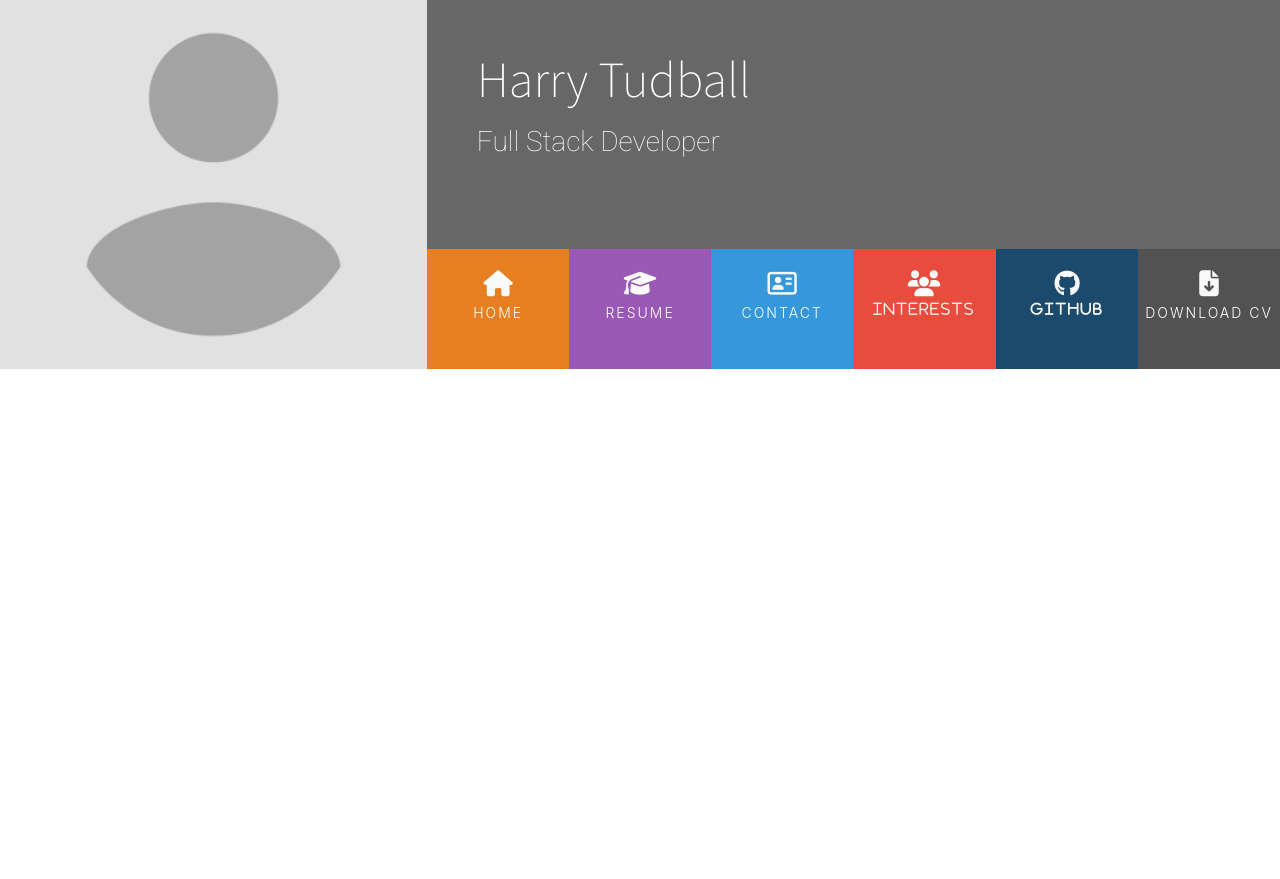
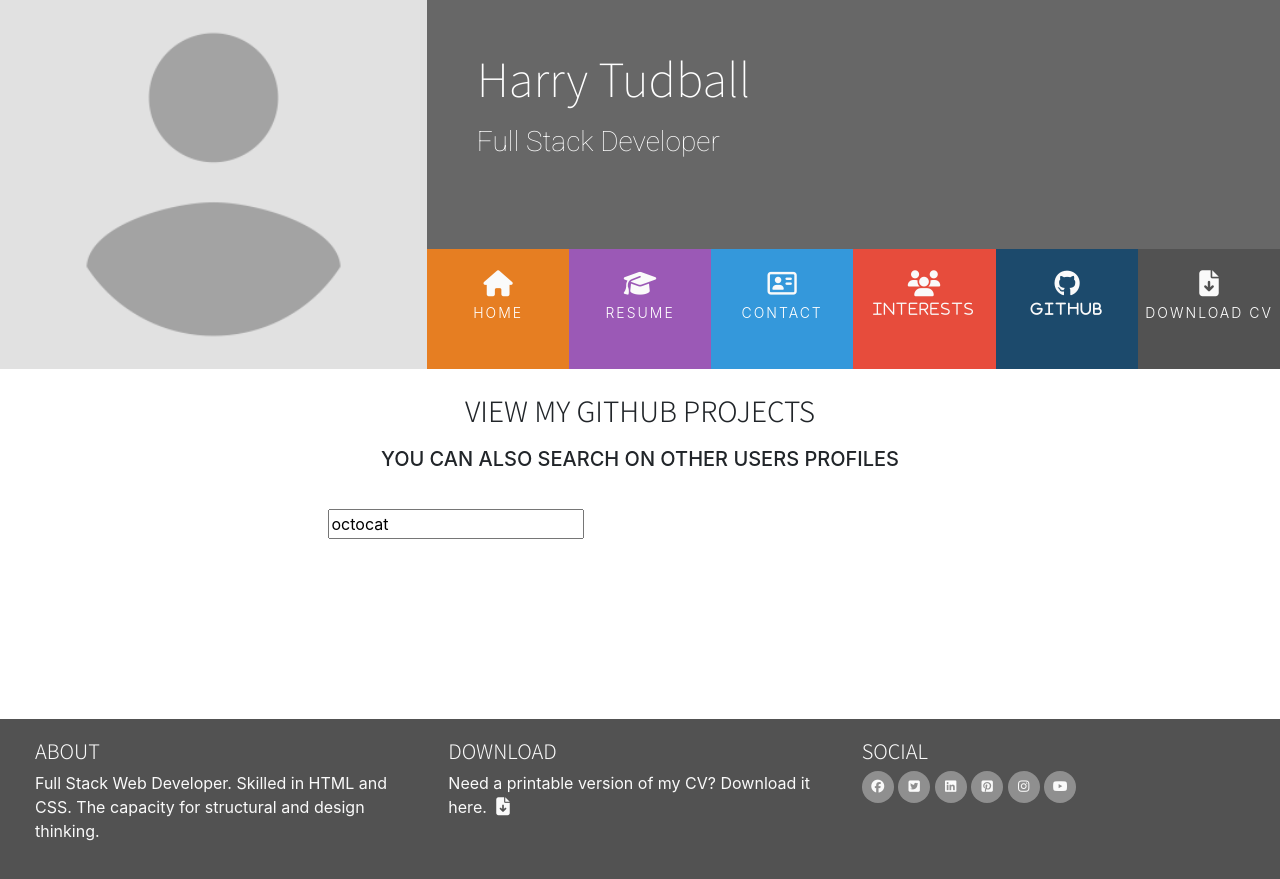
Before and after one commit to OniAkuma96/Resume-Project, a plain HTML site: page github.html in a window 1280 px wide. Before the commit the page ends 800 px from the top, so only its background shows below. Drawn offline with nearby package versions, Linux system fonts and the light colour scheme.

Commit message:
render user infomation from github

```diff
--- /dev/null
+++ b/assets/js/github-infomation.js
@@ -0,0 +1,46 @@
+function userInfomationHTML(user) {
+    return `
+        <h2>${user.name}
+            <span class="small-name">
+                (@<a href="${user.html_url}" target="_blank">${user.login}</a>)
+            </span>
+        </h2>
+        <div class="gh-content">
+            <div class="gh-avatar">
+                <a href="${user.html_url}" target="_blank">
+                    <img src="${user.avatar_url}" width="80" height="80" alt="${user.login}">
+                </a>
+            </div>
+            <p>Followers: ${user.followers} - Following ${user.following} <br> Repos: ${user.public_repos}</p>
+        </div>`;
+}
+
+function fetchGitHubInfomation(event) {
+
+    var username = $("#gh-username").val();
+    if (!username) {
+        $("#gh-user-data").html(`<h2>Please enter a GitHub username</h2>`);
+        return;
+    }
+
+    $("#gh-user-data").html(
+        `<div id="loader">
+            <img src="assets/css/loader.gif" alt="loading...">
+        </div>`
+    );
+
+    $.when(
+        $.getJSON(`https://api.github.com/users/${username}`)
+    ).then(
+        function(response) {
+            var userData = response;
+            $("#gh-user-data").html(userInfomationHTML(userData));
+        }, function(errorResponse) {
+            if (errorResponse.status === 404) {
+                $("#gh-user-data").html(`<h2>No info found for user ${username}</h2>`)
+            } else {
+                console.log(errorResponse);
+                $("#gh-user-data").html(`<h2>Error: ${errorResponse.responseJSON.message}</h2>`);
+            }
+        });
+}
--- a/github.html
+++ b/github.html
@@ -1,14 +1,21 @@
 <!DOCTYPE html>
 <html lang="en">
+
 <head>
     <meta charset="UTF-8">
     <meta name="viewport" content="width=device-width, initial-scale=1.0">
-    <link rel="stylesheet" href="https://stackpath.bootstrapcdn.com/bootstrap/4.2.1/css/bootstrap.min.css" integrity="sha384-GJzZqFGwb1QTTN6wy59ffF1BuGJpLSa9DkKMp0DgiMDm4iYMj70gZWKYbI706tWS" crossorigin="anonymous">
+    <link rel="stylesheet" href="https://stackpath.bootstrapcdn.com/bootstrap/4.2.1/css/bootstrap.min.css"
+        integrity="sha384-GJzZqFGwb1QTTN6wy59ffF1BuGJpLSa9DkKMp0DgiMDm4iYMj70gZWKYbI706tWS" crossorigin="anonymous">
     <script src="https://kit.fontawesome.com/80fd661972.js" crossorigin="anonymous"></script>
-    <link rel="stylesheet" href="https://cdnjs.cloudflare.com/ajax/libs/hover.css/2.3.1/css/hover-min.css" integrity="sha512-csw0Ma4oXCAgd/d4nTcpoEoz4nYvvnk21a8VA2h2dzhPAvjbUIK6V3si7/g/HehwdunqqW18RwCJKpD7rL67Xg==" crossorigin="anonymous" />
+    <link rel="stylesheet" href="https://cdnjs.cloudflare.com/ajax/libs/hover.css/2.3.1/css/hover-min.css"
+        integrity="sha512-csw0Ma4oXCAgd/d4nTcpoEoz4nYvvnk21a8VA2h2dzhPAvjbUIK6V3si7/g/HehwdunqqW18RwCJKpD7rL67Xg=="
+        crossorigin="anonymous" />
     <link rel="stylesheet" href="assets/css/style.css" type="text/css">
+    <script src="https://ajax.googleapis.com/ajax/libs/jquery/3.5.1/jquery.min.js"></script>
+    <script type="text/javascript" src="assets/js/github-infomation.js"></script>
     <title>Harry</title>
 </head>
+
 <body>
     <header>
         <div class="row no-gutters">
@@ -26,22 +33,28 @@
                     <div class="col">
                         <ul id="nav" class="list-inline menucontainer row">
                             <li class="col-6 col-sm-2 ui-menu-color-home list-inline-item menuitem">
-                                <a href="index.html" class="hvr-fade"><i class="fas fa-home" aria-hidden="true"></i><span>Home</span></a>
+                                <a href="index.html" class="hvr-fade"><i class="fas fa-home"
+                                        aria-hidden="true"></i><span>Home</span></a>
                             </li>
                             <li class="col-6 col-sm-2 ui-menu-color-resume list-inline-item menuitem">
-                                <a href="resume.html" class="hvr-fade"><i class="fas fa-graduation-cap" aria-hidden="true"></i><span>Resume</span></a>
+                                <a href="resume.html" class="hvr-fade"><i class="fas fa-graduation-cap"
+                                        aria-hidden="true"></i><span>Resume</span></a>
                             </li>
                             <li class="col-6 col-sm-2 ui-menu-color-contact list-inline-item menuitem">
-                                <a href="contact.html" class="hvr-fade"><i class="far fa-address-card" aria-hidden="true"></i><span>Contact</span></a>
+                                <a href="contact.html" class="hvr-fade"><i class="far fa-address-card"
+                                        aria-hidden="true"></i><span>Contact</span></a>
                             </li>
                             <li class="col-6 col-sm-2 ui-menu-color-interests menuitem">
-                                <a href="interests.html" class="hvr-fade"><i class="fas fa-users" aria-hidden="true"><span>Interests</span></i></a>
+                                <a href="interests.html" class="hvr-fade"><i class="fas fa-users"
+                                        aria-hidden="true"><span>Interests</span></i></a>
                             </li>
                             <li class="col-6 col-sm-2 ui-menu-color-github menuitem">
-                                <a href="github.html" class="hvr-fade"><i class="fab fa-github" aria-hidden="true"><span>GitHub</span></i></a>
+                                <a href="github.html" class="hvr-fade"><i class="fab fa-github"
+                                        aria-hidden="true"><span>GitHub</span></i></a>
                             </li>
                             <li class="col-6 col-sm-2 ui-menu-color-download list-inline-item menuitem">
-                                <a href="assets/CV/sample-cv.pdf" target="_blank" class="hvr-fade"><i class="fas fa-file-download" aria-hidden="true"></i><span>Download CV</span></a>
+                                <a href="assets/CV/sample-cv.pdf" target="_blank" class="hvr-fade"><i
+                                        class="fas fa-file-download" aria-hidden="true"></i><span>Download CV</span></a>
                             </li>
                         </ul>
                     </div>
@@ -50,5 +63,82 @@
         </div>
     </header>
 
+    <section class="container-fluid">
+        <div class="row bg-color-contact">
+            <div class="col">
+                <h3 class="contact-heading uppercase text-center">View My GitHub Projects</h3>
+                <h5 class="uppercase text-center">You can also search on other users profiles</h5>
+                <div class="center-form">
+                    <input type="text" id="gh-username" value="octocat" oninput="fetchGitHubInfomation()">
+                    <div id="gh-user-data"></div>
+                    <div id="gh-repo-data"></div>
+                </div>
+
+            </div>
+        </div>
+    </section>
+
+    <footer class="container-fluid" id="gh-footer">
+        <div id="footer-details" class="row">
+            <div class="col-sm-4">
+                <h5 class="uppercase general-sub">About</h5>
+                <p class="inline-block">
+                    Full Stack Web Developer. Skilled in HTML and CSS. The capacity for structural and design thinking.
+                </p>
+            </div>
+            <div class="col-sm-4">
+                <h5 class="uppercase general-sub">Download</h5>
+                <p class="inline-block">
+                    Need a printable version of my CV? Download it here.
+                    <a href="assets/CV/sample-cv.pdf" target="_blank" class="cv-pdf">
+                        <i class="fas fa-file-download" aria-hidden="true"></i>
+                        <span class="sr-only">Download link.</span>
+                    </a>
+                </p>
+            </div>
+            <div class="col-sm-4">
+                <h5 class="uppercase general-sub">Social</h5>
+                <ul class="list-inline social-links">
+                    <li class="list-inline-item">
+                        <a href="#" target="_blank">
+                            <i class="fab fa-facebook" aria-hidden="true"></i>
+                            <span class="sr-only">Facebook</span>
+                        </a>
+                    </li>
+                    <li class="list-inline-item">
+                        <a href="#" target="_blank">
+                            <i class="fab fa-twitter-square" aria-hidden="true"></i>
+                            <span class="sr-only">Twitter</span>
+                        </a>
+                    </li>
+                    <li class="list-inline-item">
+                        <a href="#" target="_blank">
+                            <i class="fab fa-linkedin" aria-hidden="true"></i>
+                            <span class="sr-only">LinkdIn</span>
+                        </a>
+                    </li>
+                    <li class="list-inline-item">
+                        <a href="#" target="_blank">
+                            <i class="fab fa-pinterest-square" aria-hidden="true"></i>
+                            <span class="sr-only">Pinterest</span>
+                        </a>
+                    </li>
+                    <li class="list-inline-item">
+                        <a href="#" target="_blank">
+                            <i class="fab fa-instagram" aria-hidden="true"></i>
+                            <span class="sr-only">Instagram</span>
+                        </a>
+                    </li>
+                    <li class="list-inline-item">
+                        <a href="#" target="_blank">
+                            <i class="fab fa-youtube" aria-hidden="true"></i>
+                            <span class="sr-only">Youtube</span>
+                        </a>
+                    </li>
+                </ul>
+            </div>
+        </div>
+    </footer>
+
 
 </body>
```
Also changed, not shown: assets/css/loader.gif (added).
